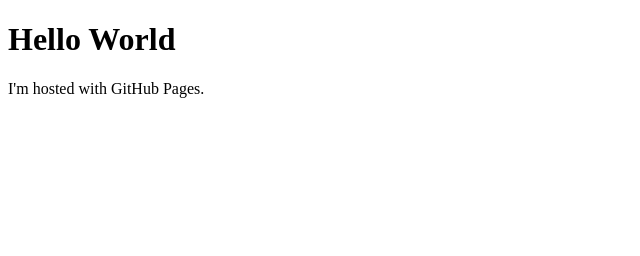
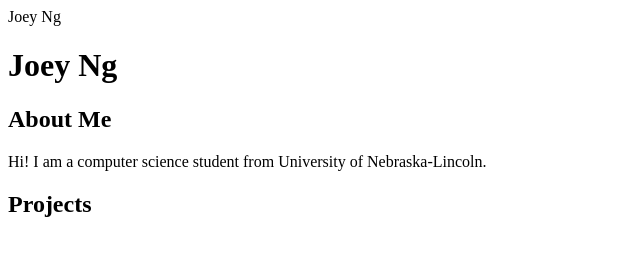
Before and after one commit to joeyngg/joeyngg.github.io, a plain HTML site: page index.html in a window 1280 px wide. Shown: the whole page, without its empty margins (0-640 px from the left). Drawn offline with Linux system fonts and the light colour scheme.

Commit message:
update main page

```diff
--- a/index.html
+++ b/index.html
@@ -1,7 +1,14 @@
 <!DOCTYPE html>
 <html>
+  <header>Joey Ng</header>
   <body>
-    <h1>Hello World</h1>
-    <p>I'm hosted with GitHub Pages.</p>
+    <h1>Joey Ng</h1>
+
+    <h2>About Me</h2>
+    <p>
+      Hi! I am a computer science student from University of Nebraska-Lincoln.
+    </p>
+
+    <h2>Projects</h2>
   </body>
 </html>
```
Also changed, not shown: resources/css/style.css (added).
